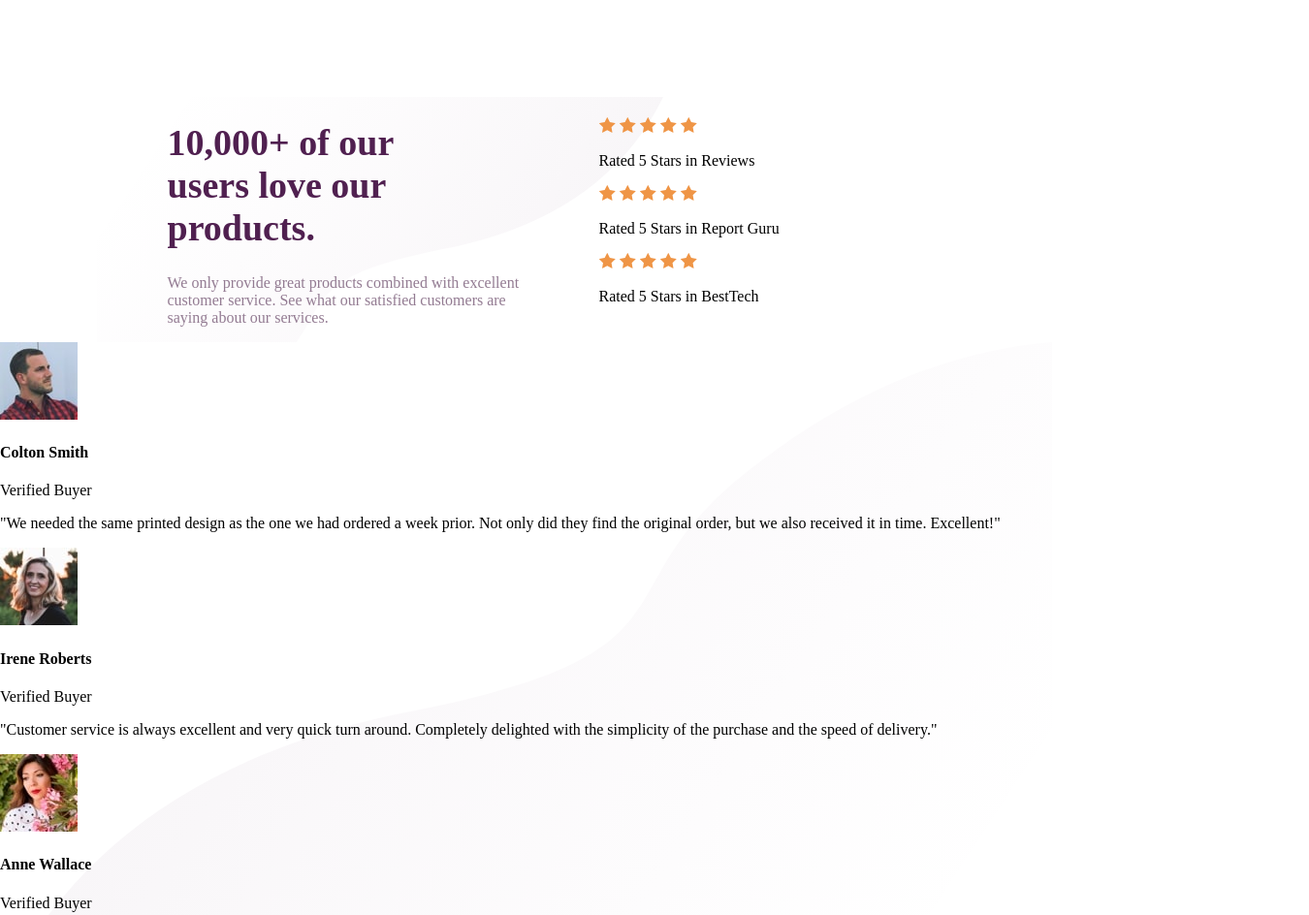
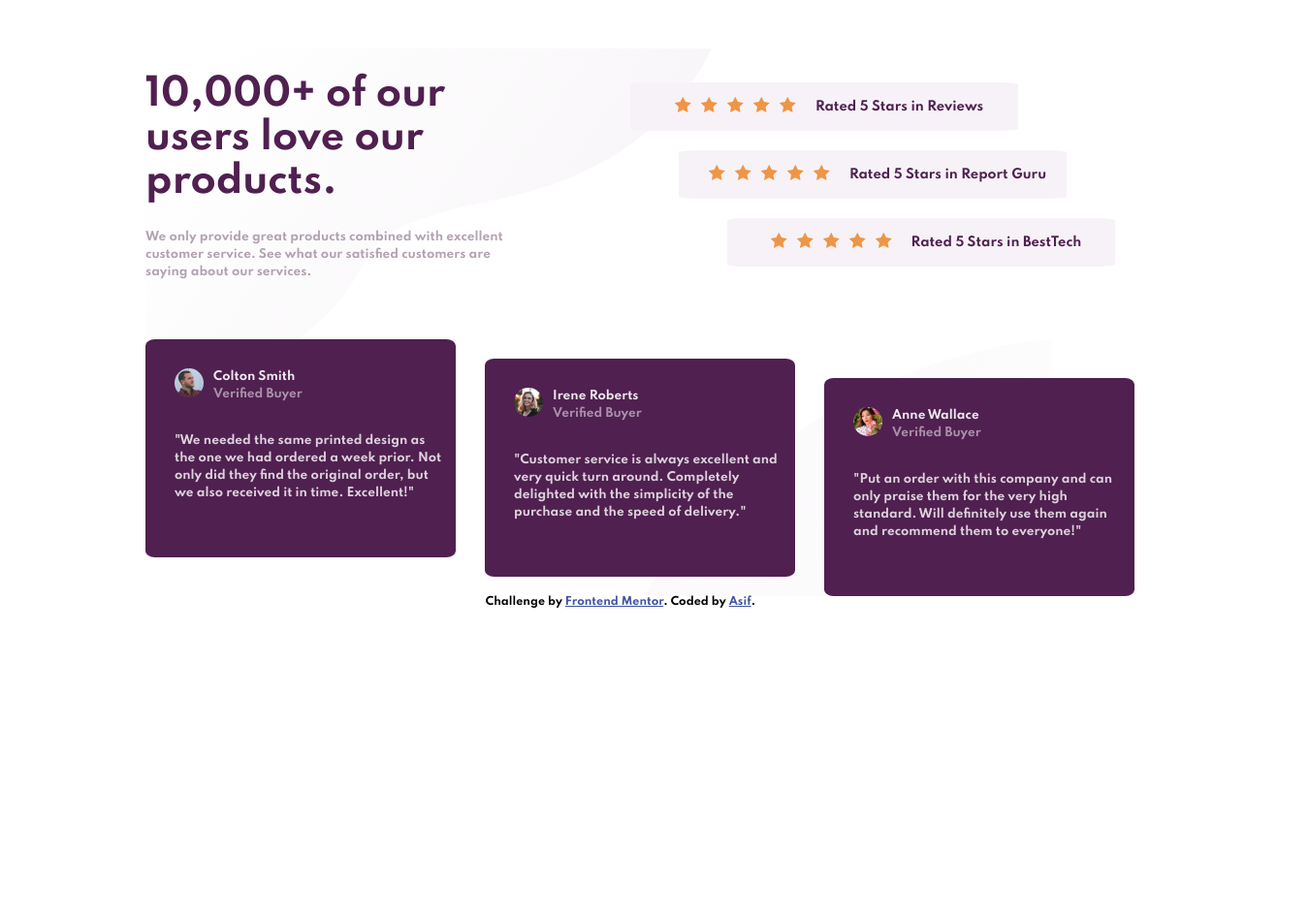
Before and after one commit to Asif-lopz/Social-proof-repo-, a plain HTML site: page index.html in a window 1280 px wide. Shown: the top 944 px of the page at 97% size, 1350 px wide, since content can reach past the window. After the commit the page ends 800 px from the top, so only its background shows below. Drawn offline with Linux system fonts and the light colour scheme.

Commit message:
desktop view is finshed

```diff
--- a/index.html
+++ b/index.html
@@ -22,7 +22,9 @@
                 <img src="img/icon-star.svg" alt="stars">
                 <img src="img/icon-star.svg" alt="stars">
                 <img src="img/icon-star.svg" alt="stars">
+                <div class="star-txt">
                     <p>Rated 5 Stars in Reviews</p>
+                </div>
             </div>
             <div class="stars1">
                 <img src="img/icon-star.svg" alt="stars">
@@ -30,7 +32,9 @@
                 <img src="img/icon-star.svg" alt="stars">
                 <img src="img/icon-star.svg" alt="stars">
                 <img src="img/icon-star.svg" alt="stars">
+                <div class="star-txt">
                     <p>Rated 5 Stars in Report Guru</p>
+                </div>
             </div>
             <div class="stars2">
                 <img src="img/icon-star.svg" alt="stars">
@@ -38,31 +42,45 @@
                 <img src="img/icon-star.svg" alt="stars">
                 <img src="img/icon-star.svg" alt="stars">
                 <img src="img/icon-star.svg" alt="stars">
+                <div class="star-txt">
                     <p>Rated 5 Stars in BestTech</p>
+                </div>
             </div>
         </div>
     </div>
     <div class="main1">
         <div class="container">
             <div class="box">
+                <div class="header">
                     <img src="img/image-colton.jpg" alt="Colton Smith">
-                <h4>Colton Smith </h4>
-                <p class="varify">Verified Buyer</p>
+                    <div class="header-text">
+                        <p class="h4">Colton Smith </p>
+                        <p>Verified Buyer</p>
+                    </div>
+                </div>
                 <p>"We needed the same printed design as the one we had ordered a week prior.
                     Not only did they find the original order, but we also received it in time.
                     Excellent!"</p>
             </div>
             <div class="box1">
+                <div class="header">
                     <img src="img/image-irene.jpg" alt="Irene Roberts">
-                <h4>Irene Roberts</h4>
-                <p class="varify">Verified Buyer</p>
+                    <div class="header-text">
+                        <p class="h4">Irene Roberts</p>
+                        <p>Verified Buyer</p>
+                    </div>
+                </div>
                 <p>"Customer service is always excellent and very quick turn around. Completely
                     delighted with the simplicity of the purchase and the speed of delivery."</p>
             </div>
             <div class="box2">
+                <div class="header">
                     <img src="img/image-anne.jpg" alt="Anne Wallace">
-                <h4>Anne Wallace</h4>
-                <p class="varify">Verified Buyer</p>
+                    <div class="header-text">
+                        <p class="h4">Anne Wallace</p>
+                        <p>Verified Buyer</p>
+                    </div>
+                </div>
                 <p>"Put an order with this company and can only praise them for the very high
                     standard. Will definitely use them again and recommend them to everyone!"</p>
             </div>
--- a/style.css
+++ b/style.css
@@ -1,34 +1,129 @@
+@import url('https://fonts.googleapis.com/css2?family=Spartan:wght@700&display=swap');
 body{
     margin: 0;
     padding: 0;
+    font-family: 'Spartan', sans-serif;
+    font-size: 15px;
 }
 .main {
     background-image: url("img/bg-pattern-top-desktop.svg");
     background-repeat: no-repeat;
-    display: grid;
-    grid-template-columns: 300px 300px auto auto;
-    justify-content: space-around;
+    display: inline-grid;
+    grid-template-columns: auto auto auto auto;
+    justify-content: center;
     align-items: center;
-    margin: 100px 0 0 100px;
+    grid-column-gap: 100px;
+    margin: 50px 0 0 150px;
+}
+.head {
+    width: 400px;
+    height: 300px;
 }
 .head h1 {
     color: hsl(300, 43%, 22%);
     font-size: 38px;
     font-weight: 700;
+    font-family: 'Spartan', sans-serif;
 }
 .head p {
-    width: 370px;
+    font-size: 12px;
+    width: 380px;
     color: hsl(303, 10%, 53%);
+    line-height: 1.5;
+    opacity: 70%;
 }
-
+.side {
+    display: inline-grid;
+    grid-row-gap: 20px;
+    margin-bottom: 40px;
+}
+.side img {
+    width: 17px;
+    height: 16px;
+    margin: 15px 0 0 10px;
+}
+.stars, .stars1, .stars2 {
+    display: flex;
+    height: 50px;
+    background-color: hsl(300, 24%, 96%);
+    justify-content: center;
+    border-radius: 5%;
+}
+.stars p, .stars1 p, .stars2 p {
+    margin: 18px 0 0 20px;
+    font-weight: 500;
+    font-size: 13px;
+    color: hsl(300, 43%, 22%);
+}
+.stars {
+    grid-column: 1;
+    grid-row: 1;
+    width: 400px;
+}
+.stars1 {
+    grid-column: 1;
+    grid-row: 2;
+    margin-left: 50px;
+    width: 400px;
+}
+.stars2 {
+    grid-column: 1;
+    grid-row: 3;
+    margin-left: 100px;
+    width: 400px;
+}
 .main1 {
     background-image: url("img/bg-pattern-bottom-desktop.svg");
     background-repeat: no-repeat;
+}
+.container {
     display: grid;
-    grid-template-columns: auto auto auto auto;
+    grid-template-columns: 320px 320px 320px ;
+    margin-left: 150px;
+    grid-column-gap: 30px;
 }
-
-
+.container img {
+    grid-area: menu;
+    width: 30px;
+    height: 30px;
+    border-radius: 50%;
+    margin: 30px 0 0 30px;
+}
+.box, .box1, .box2 {
+    width: 320px;
+    height: 225px;
+    background-color: hsl(300, 43%, 22%);
+    border-radius: 3%;
+}
+.header {
+    display: flex;
+}
+.container .header-text {
+    margin: 30px 0 0 10px;
+    color: hsl(333, 80%, 67%);
+}
+.container .header-text .h4 {
+    color: hsl(0, 0%, 100%);
+    opacity: 90%;
+}
+.container .header-text p{
+    margin: 0;
+    opacity: 50%;
+}
+.box1 {
+    margin-top: 20px;
+}
+.box2 {
+    margin-top: 40px;
+}
+.container p {
+    color: hsl(0, 0%, 100%);
+    opacity: 80%;
+    font-size: 12px;
+    width: 280px;
+    margin: 30px 0 0 30px;
+    line-height: 1.5;
+}
 
 
 .attribution {
```
Lines whose indentation alone changed are shown as unchanged.
